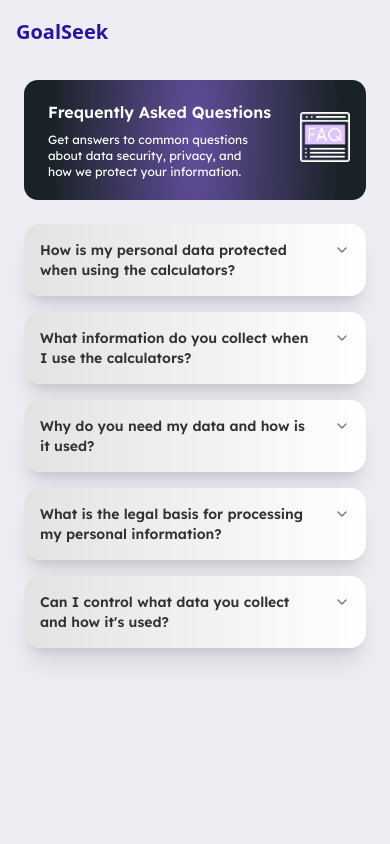
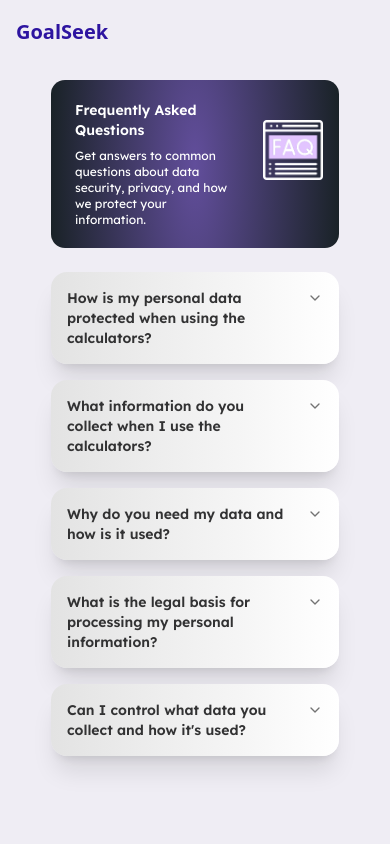
Before and after one commit to SerDunk/faq, a Next.js app: page / in a window 390 px wide. Shown: the top 844 px of the page. Built offline with nearby package versions, Linux system fonts and the light colour scheme.

Commit message:
Fixed responsiveness

```diff
--- a/src/app/globals.css
+++ b/src/app/globals.css
@@ -5,6 +5,10 @@
 
 @theme {
   --font-lexend: var(--font-lexend);
+}
+
+@theme {
+  --breakpoint-xs: 21rem;
 }
 
 @theme inline {
--- a/src/app/page.js
+++ b/src/app/page.js
@@ -52,20 +52,20 @@
           }}
         >
           {/* Top-right FAQ Icon */}
-          <div className="absolute top-8 right-4 ">
+          <div className="absolute top-15 xs:top-10 sm:top-6 sm:right-12 right-4  ">
             <Image
               src="/faq.png"
               alt="FAQ Icon"
-              width={50}
-              height={50}
+              width={60}
+              height={60}
               className="object-contain"
             />
           </div>
 
-          <h1 className="text-md font-lexend font-semibold mb-2 z-10 relative">
+          <h1 className="text-sm w-30 xs:w-40 sm:w-70 font-lexend font-semibold mb-2">
             Frequently Asked Questions
           </h1>
-          <p className="text-xs text-white z-10 w-50 relative">
+          <p className="text-xs text-white w-30 xs:w-40 sm:w-70">
             Get answers to common questions about data security, privacy, and
             how we protect your information.
           </p>
```
